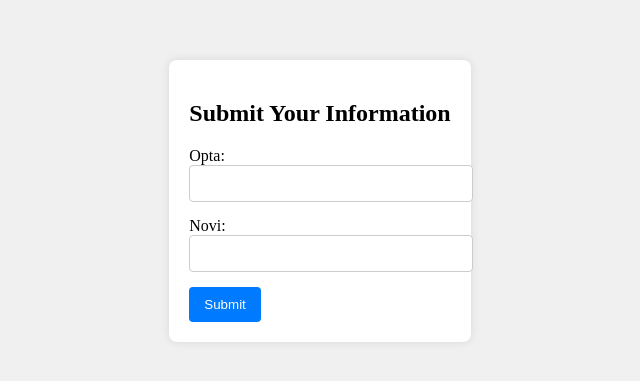
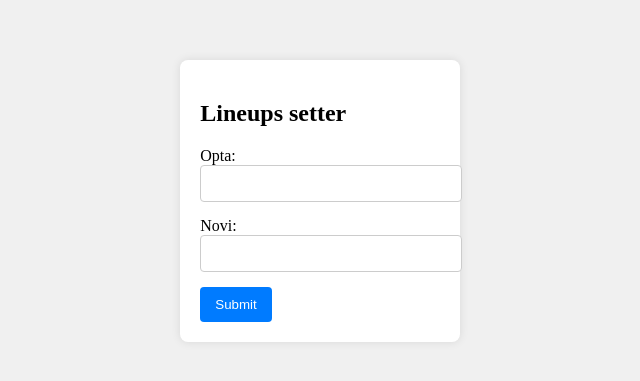
Before and after one commit to gbaresis/gbaresis.github.io, a plain HTML site: page index.html in a window 1280 px wide. Shown: the part 199-580 px from the top of the page, without its empty margins (320-960 px from the left). Drawn offline with Linux system fonts and the light colour scheme.

Commit message:
Update index.html

```diff
--- a/index.html
+++ b/index.html
@@ -9,7 +9,7 @@
 <body>
     <div class="container">
         <form class="centered-form">
-            <h2>Submit Your Information</h2>
+            <h2>Lineups setter</h2>
             <div class="input-group">
                 <label for="input1">Opta:</label>
                 <input type="text" id="input1" name="input1" required>
```
